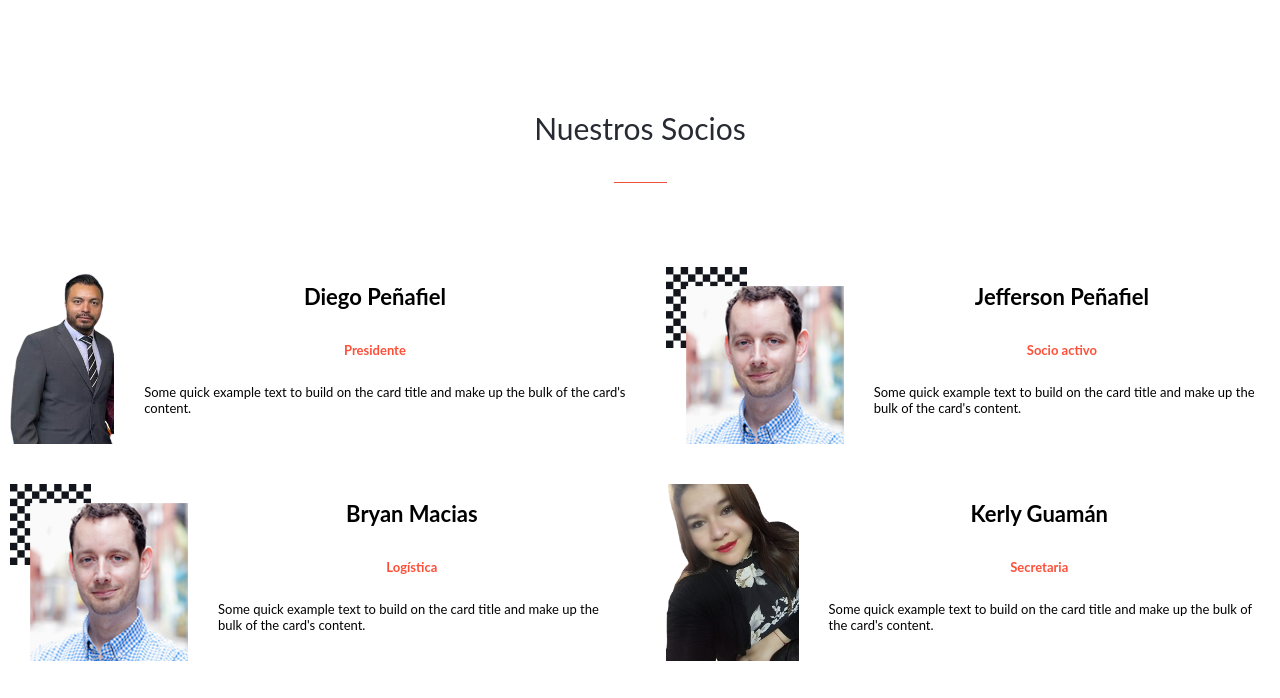
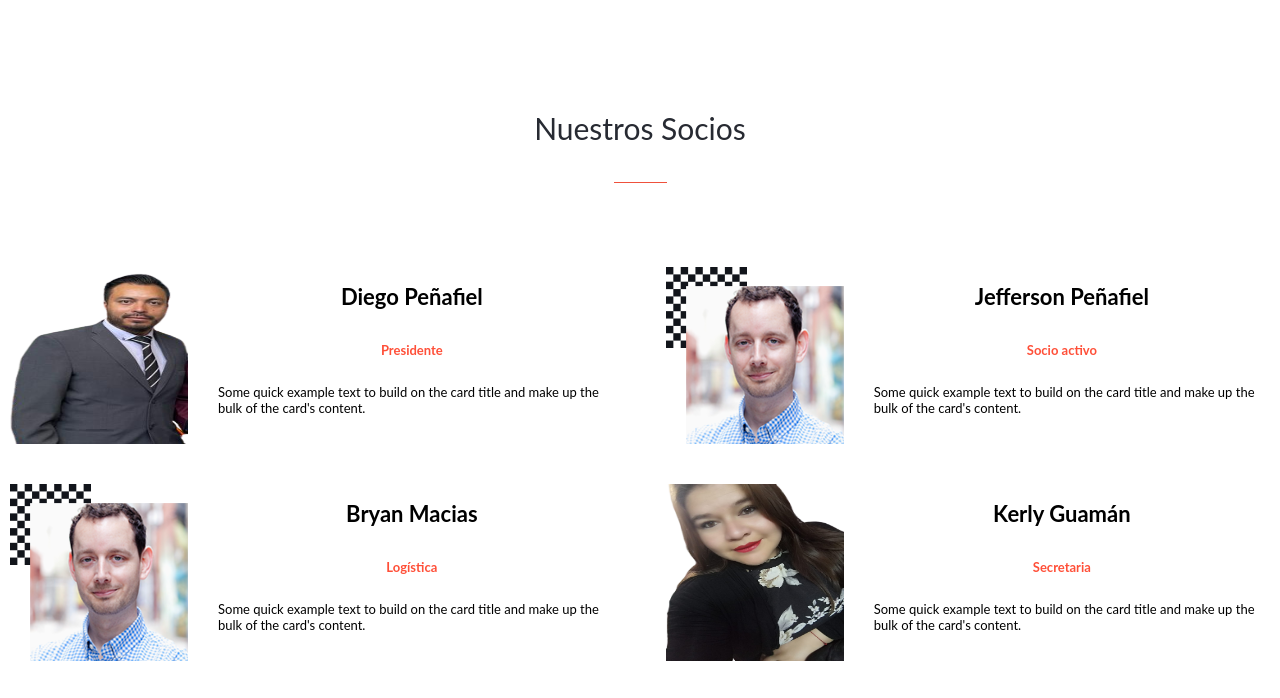
Before and after one commit to franclobo/Proyecto-Navidad, a website: page index.html in a window 1280 px wide. Shown: the part 1813-2511 px from the top of the page. Drawn offline with Linux system fonts and the light colour scheme.

Commit message:
Adjust image size

```diff
--- a/styles.css
+++ b/styles.css
@@ -339,7 +339,7 @@
 }
 
 .picture {
-  max-width: 178px;
+  width: 178px;
   max-height: 177px;
 }
 
```
